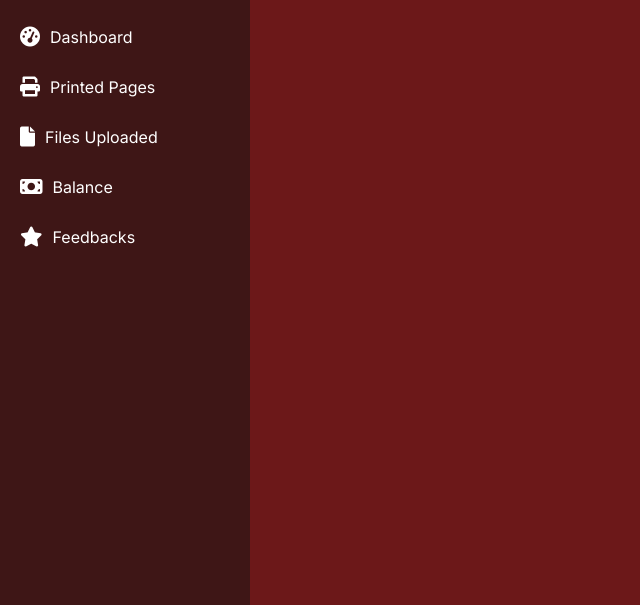
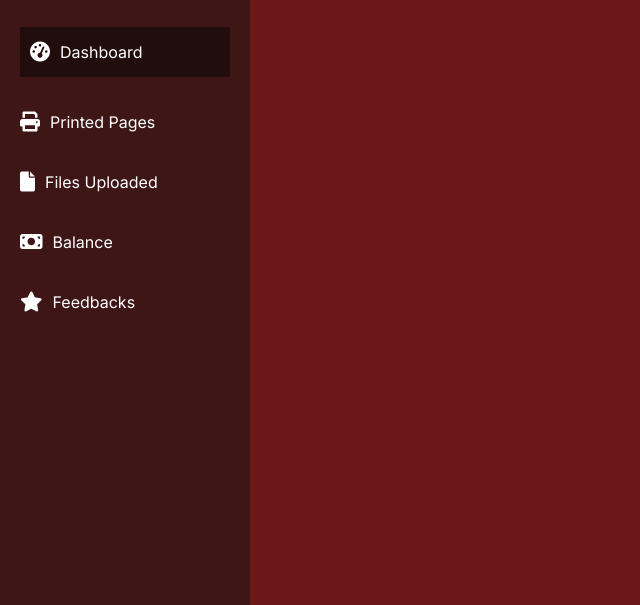
Before and after one commit to ShinayLim/instaprint-admin, a plain HTML site: page index.html in a window 1280 px wide. Both pictures are taken after a click on the item "Dashboard". Shown: the part 195-800 px from the top of the page, without its empty margins (0-640 px from the left). Drawn offline with Linux system fonts and the light colour scheme.

Commit message:
revise sidebar

```diff
--- a/script.js
+++ b/script.js
@@ -24,3 +24,26 @@ navLinks.forEach(link => {
 document.getElementById('toggle-btn').addEventListener('click', function() {
     document.getElementById('sidebar').classList.toggle('collapsed');
   });
+
+
+  // Get all the nav items
+const navItems = document.querySelectorAll('.nav-item');
+
+navItems.forEach(item => {
+  item.addEventListener('click', function() {
+    // Remove active class from all items
+    navItems.forEach(i => i.classList.remove('active'));
+
+    // Add active class to the clicked item
+    item.classList.add('active');
+
+    // You can also add functionality here to show the corresponding page
+    const targetPage = document.getElementById(item.querySelector('a').dataset.target + '-page');
+
+    // Hide all pages
+    document.querySelectorAll('.page').forEach(page => page.style.display = 'none');
+
+    // Show the target page
+    targetPage.style.display = 'block';
+  });
+});
--- a/style.css
+++ b/style.css
@@ -131,11 +131,18 @@ body {
     text-decoration: none;
     display: flex;
     align-items: center;
+    height: 30px;
   }
 
-  .nav-link:hover {
-    background-color: #2e0405;
-  }
+  /* Add an active class style */
+.nav-item.active a {
+  background-color: #220d0d;
+  color: white;
+  width: 100%;
+  height: 50px;
+  padding: 10px;
+}
+
 
   .nav-item {
     cursor: pointer;
```
